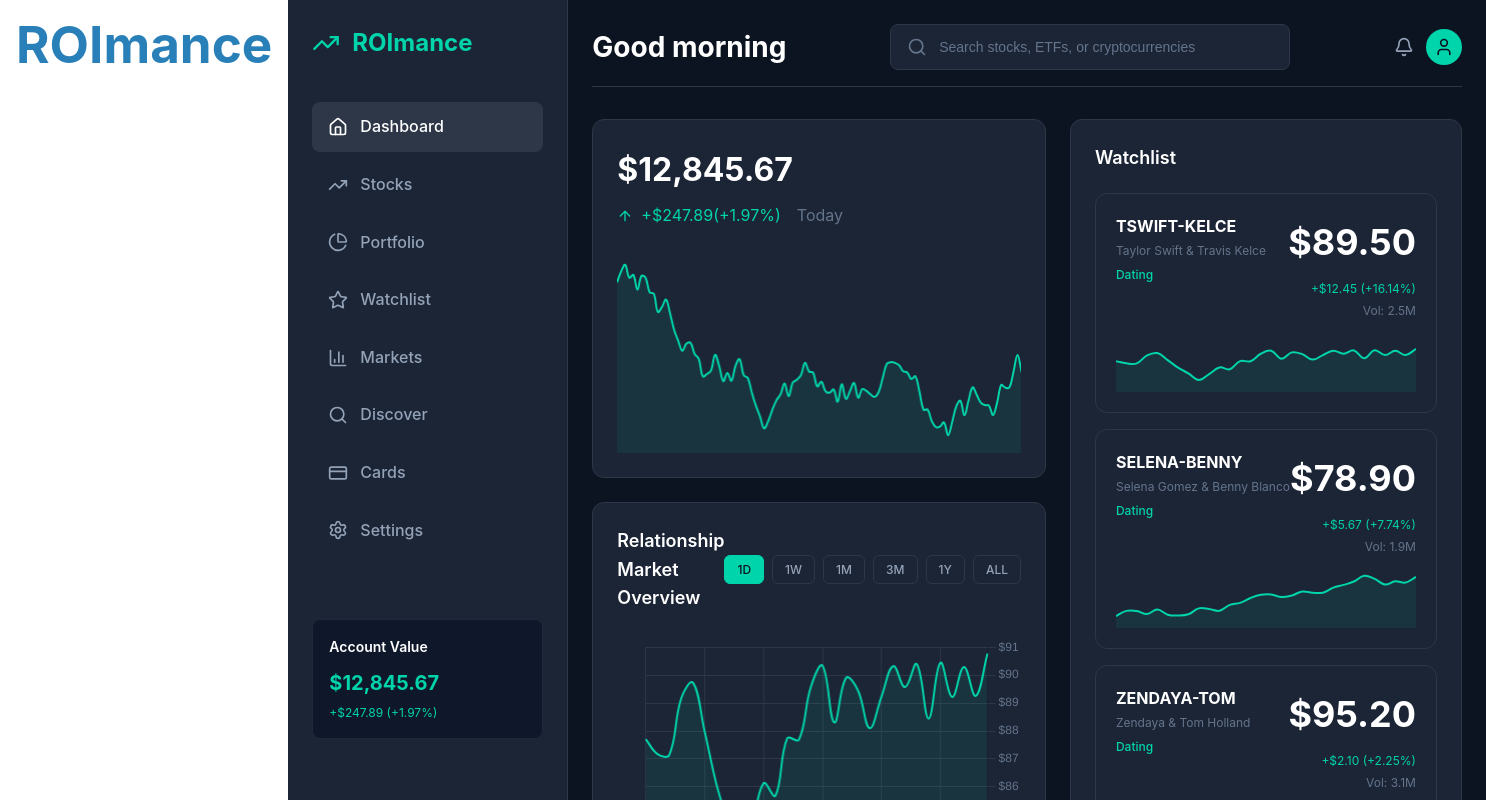
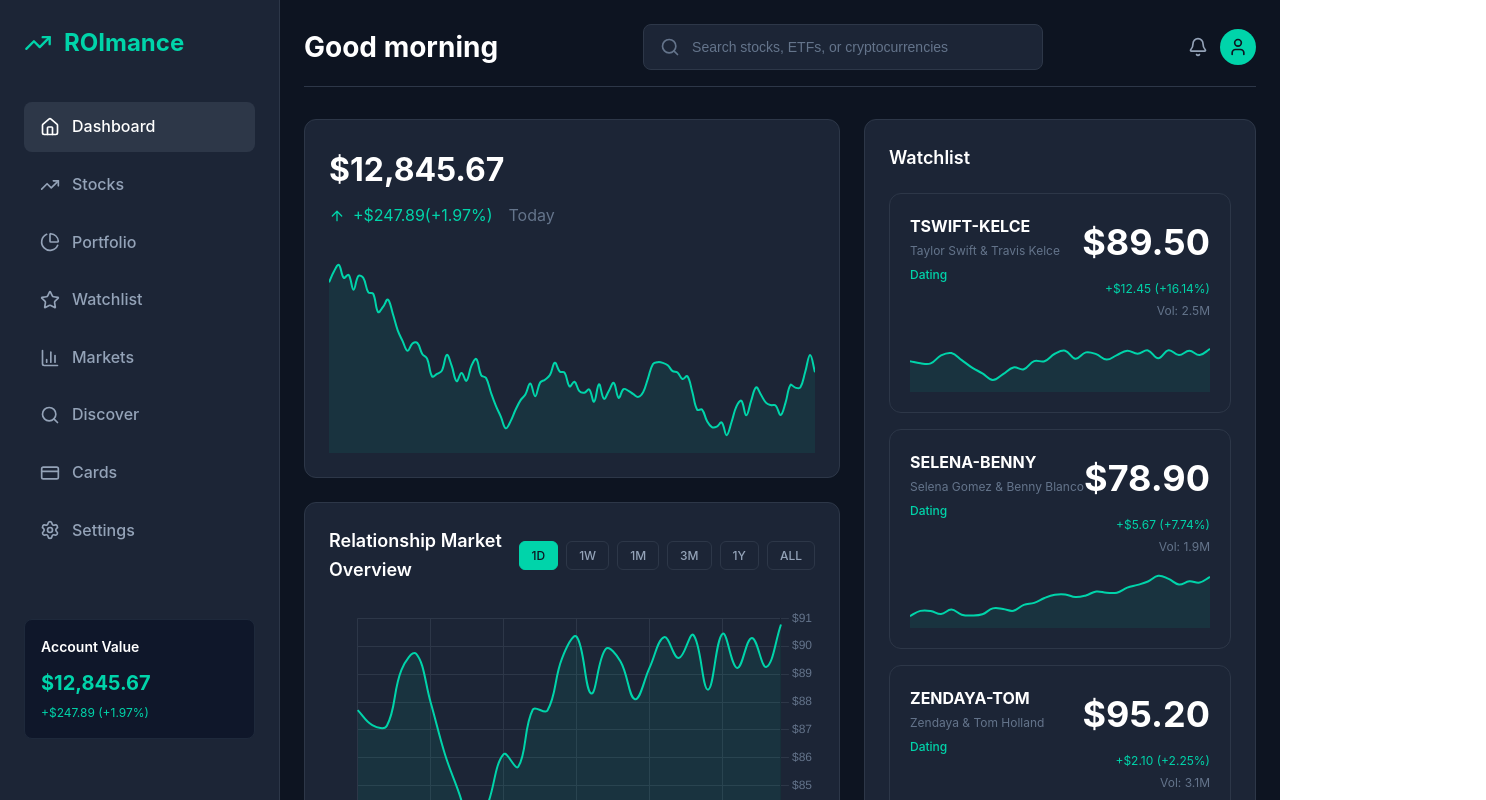
Before and after one commit to astrogirlnim/ROImance, a React (Vite) app in the folder client/: page / in a window 1280 px wide. Shown: the top 800 px of the page, 1486 px wide, since content can reach past the window. Built offline with nearby package versions, Linux system fonts and the light colour scheme.

Commit message:
better dashboard

```diff
--- a/client/src/App.tsx
+++ b/client/src/App.tsx
@@ -5,33 +5,15 @@
 // Components
 import Dashboard from './components/Dashboard';
 import RelationshipView from './components/RelationshipView';
-import ExampleColorUsage from './components/ExampleColorUsage';
 
 function App() {
   return (
     <Router>
-      <div className="app" style={{
-        backgroundColor: 'var(--background)',
-        color: 'var(--foreground)',
-        minHeight: '100vh'
-      }}>
-        <header style={{
-          backgroundColor: 'var(--nav-bg)',
-          borderBottom: '1px solid var(--nav-border)',
-          padding: 'var(--nav-padding, 1rem)'
-        }}>
-          <h1 style={{ color: 'var(--trust-blue)', margin: 0 }}>
-            ROImance
-          </h1>
-        </header>
-
-        <main>
-          <Routes>
-            <Route path="/" element={<Dashboard />} />
-            <Route path="/relationship/:symbol" element={<RelationshipView />} />
-            <Route path="/colors" element={<ExampleColorUsage />} />
-          </Routes>
-        </main>
+      <div className="app">
+        <Routes>
+          <Route path="/" element={<Dashboard />} />
+          <Route path="/relationship/:symbol" element={<RelationshipView />} />
+        </Routes>
       </div>
     </Router>
   );
```
